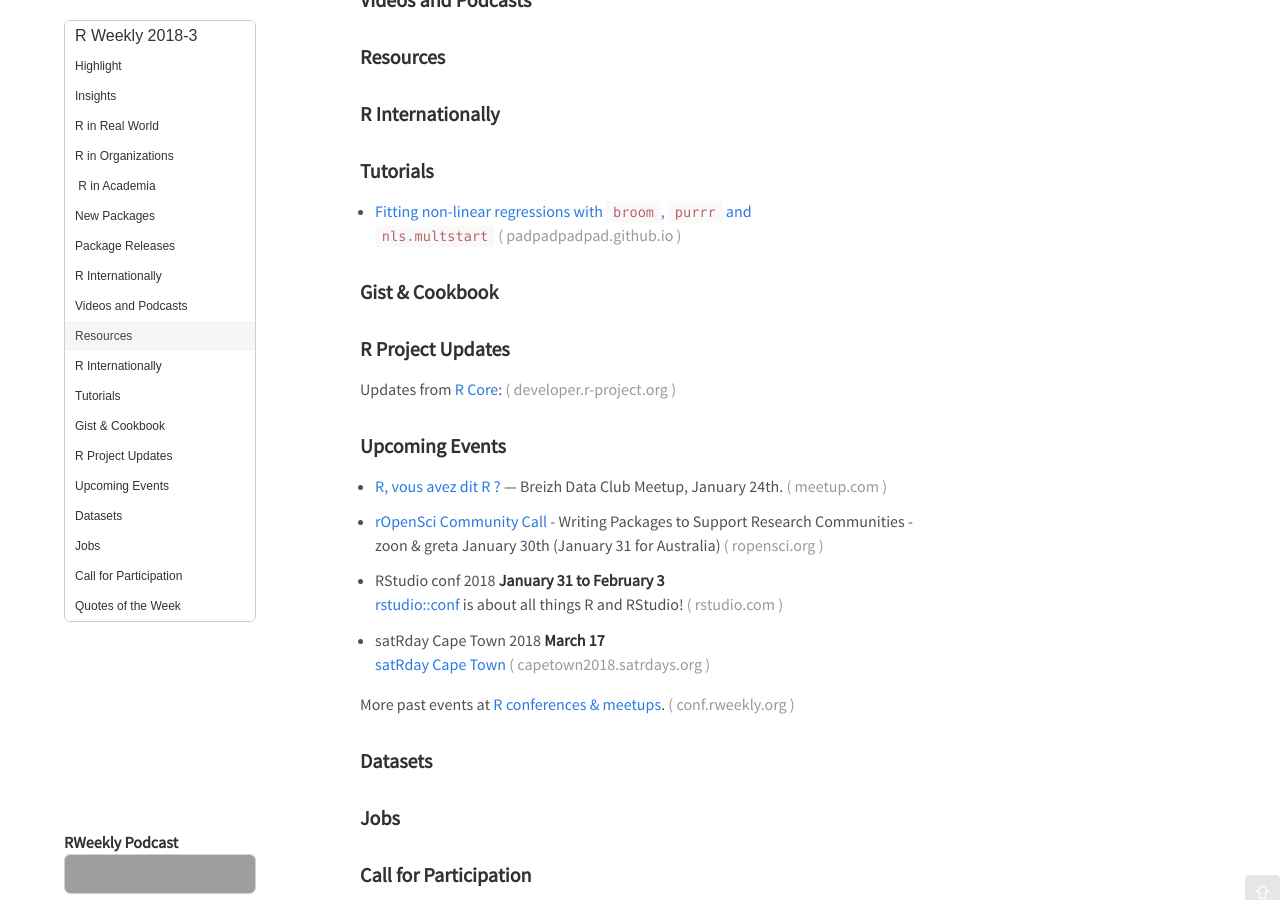
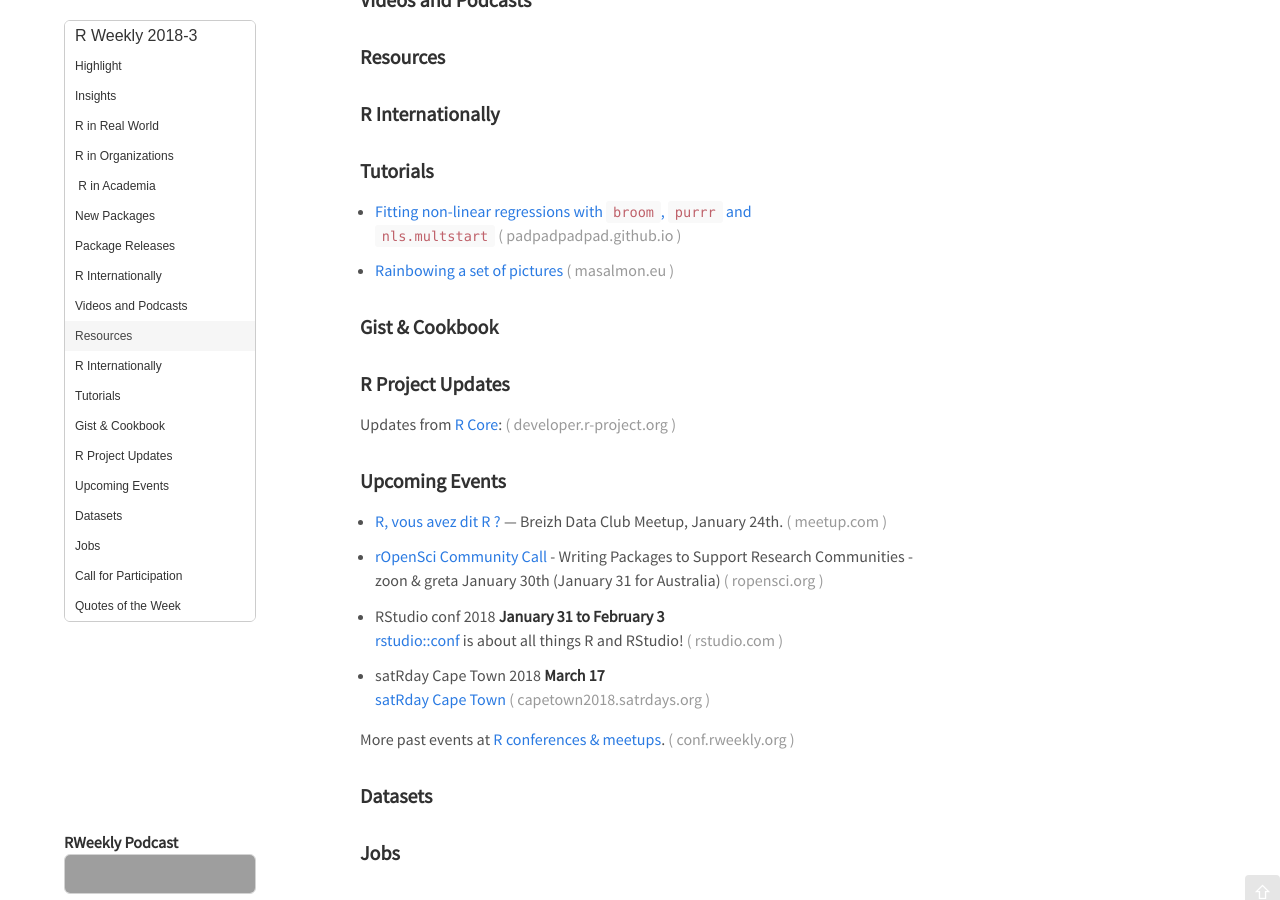
Before and after one commit to rweekly/rweekly.org, a Jekyll site: the page built from draft.md, in a window 1280 px wide and 900 px high, scrolled down 745 px. Built offline with Jekyll 4.4.1, drawn with Linux system fonts in a browser that asks for light colours; emoji names are drawn with the system emoji font; comment, search, counter and statistics services are not loaded; grey boxes are pictures that could not be loaded.

Commit message:
Update draft.md

```diff
--- a/draft.md
+++ b/draft.md
@@ -66,6 +66,7 @@ Release Date: 2018-1-15
 
 + [Fitting non-linear regressions with `broom`, `purrr` and `nls.multstart`](https://padpadpadpad.github.io/post/fitting-non-linear-regressions-with-broom-purrr-and-nls.multstart/)
 
++ [Rainbowing a set of pictures](http://www.masalmon.eu/2018/01/07/rainbowing/)
 
 <!--<div class="post-more-begin"></div><div class="post-more-end"></div>-->
 
```
